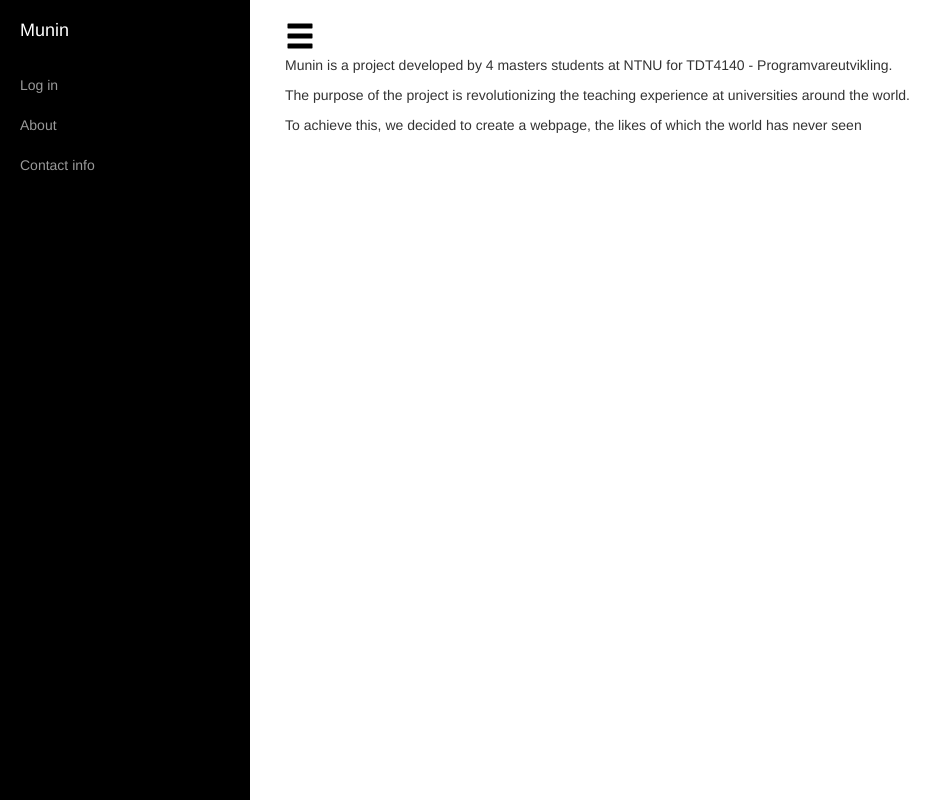
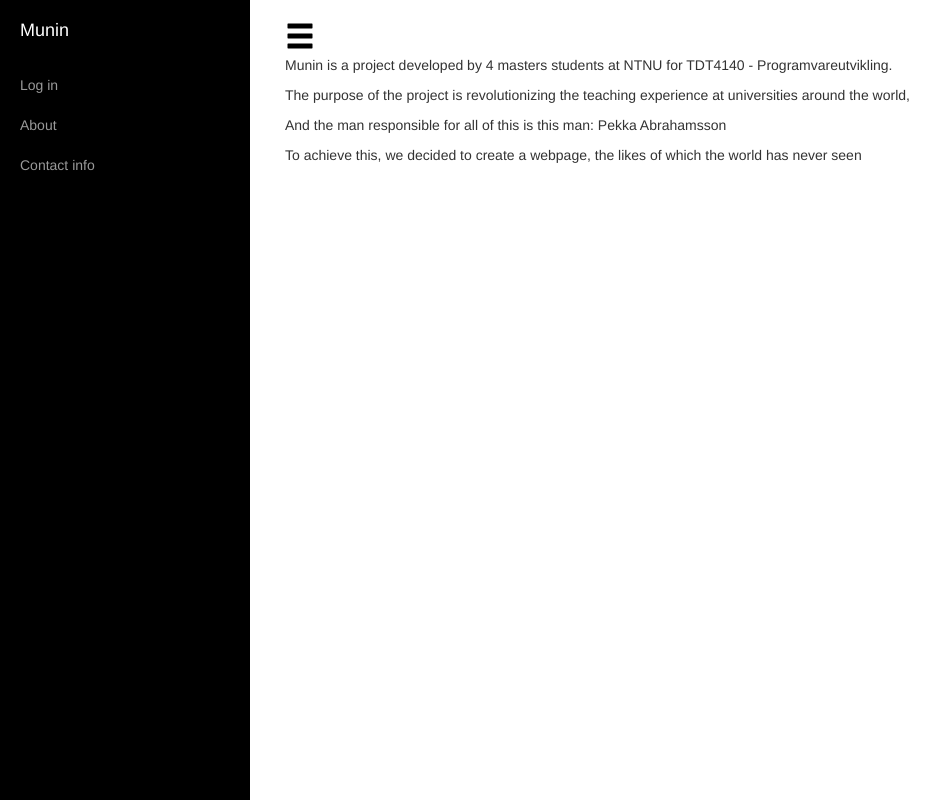
Before and after one commit to Strand94/Munin, a Django app: page /about/ in a window 1280 px wide. Shown: the whole page, without its empty margins (0-952 px from the left). Run offline with Django 3.2, Linux system fonts and the light colour scheme; some libraries are stand-ins or nearby versions.

Commit message:
More info

```diff
--- a/templates/staticpages/about.html
+++ b/templates/staticpages/about.html
@@ -3,7 +3,8 @@
 {% block title %}About{% endblock %}
 {% block content %}
     <p> Munin is a project developed by 4 masters students at NTNU for TDT4140 - Programvareutvikling. </p>
-    <p> The purpose of the project is revolutionizing the teaching experience at universities around the world. </p>
+    <p> The purpose of the project is revolutionizing the teaching experience at universities around the world, </p>
+    <p> And the man responsible for all of this is this man: Pekka Abrahamsson</p>
     <p> To achieve this, we decided to create a webpage, the likes of which the world has never seen</p>
     <p> </p>
 
```
